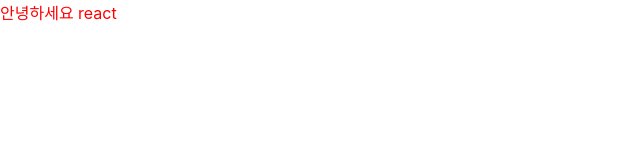
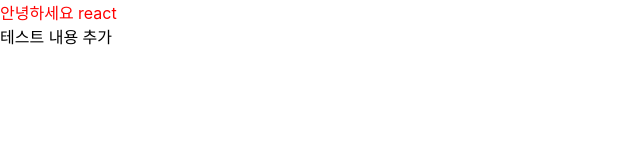
Before and after one commit to Choiss96/Vlpt-React-, a React (Create React App) app in the folder vlpt-react-practice/: page / in a window 1280 px wide. Shown: the top 160 px of the page, without its empty margins (0-640 px from the left). Built offline with nearby package versions, Linux system fonts and the light colour scheme.

Commit message:
Hello.js 수정

```diff
--- a/vlpt-react-practice/src/Hello.js
+++ b/vlpt-react-practice/src/Hello.js
@@ -4,6 +4,7 @@
   return (
     <>
       <div style={{ color }}>안녕하세요 {name}</div>
+      <div>테스트 내용 추가</div>
     </>
   )
 }
```
